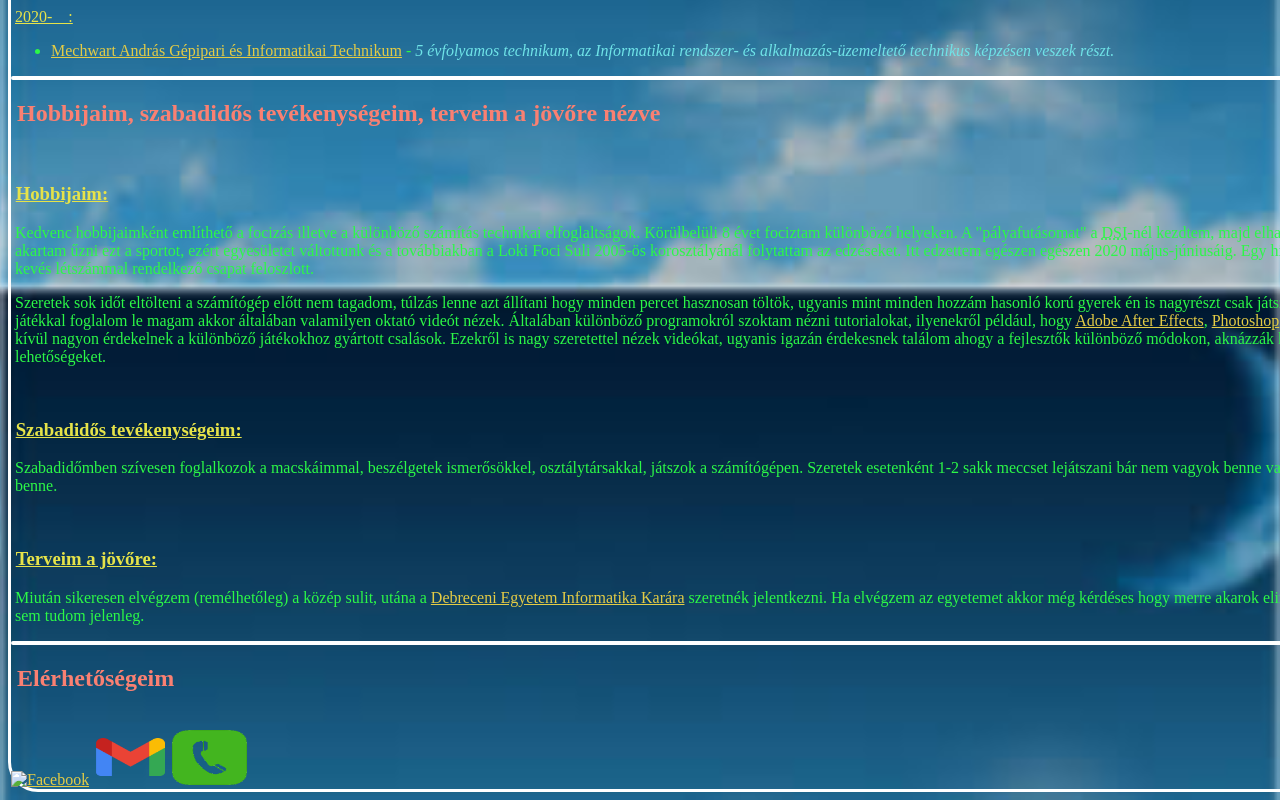
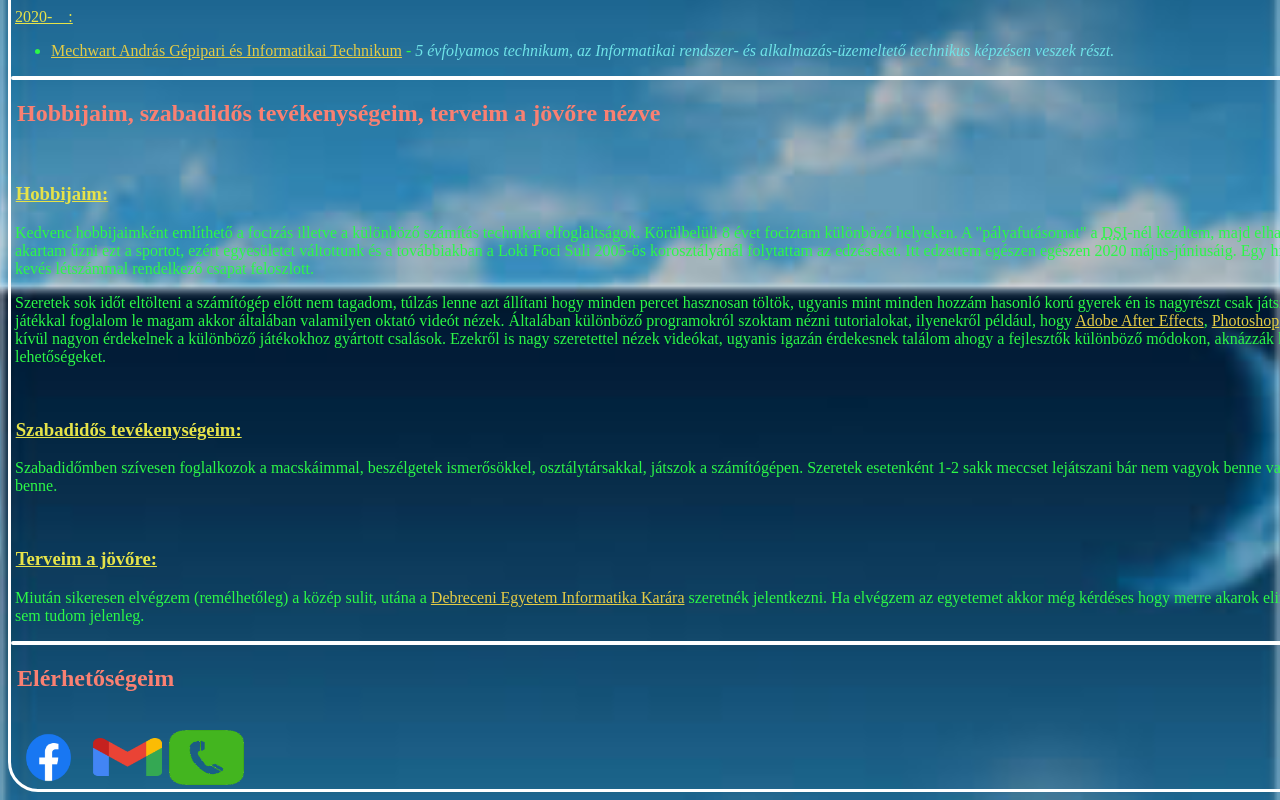
Before and after one commit to KonyaBenedek/oneletrajz, a plain HTML site: page index.html in a window 1280 px wide. Shown: the part 512-1312 px from the top of the page. Drawn offline with Linux system fonts and the light colour scheme; the site is published under a folder, as on GitHub Pages, so addresses that start at the root find nothing.

Commit message:
Javítottam a facebook logót

```diff
--- a/index.html
+++ b/index.html
@@ -83,7 +83,7 @@
     <hr>
     <h2> Elérhetőségeim</h2>
     <br>
-    <a href="https://www.facebook.com/konya.benedek"><img src="/Images/facebook.png" alt="Facebook"
+    <a href="https://www.facebook.com/konya.benedek"><img src="Images/facebook.png" alt="Facebook"
             style="height:55px; width: 75px;"></a> <a
         href="https://mail.google.com/mail/u/0/#inbox?compose=CllgCHrgDMhTHhcNMWwSqfvhPFsHvWXzTDjgnnXbRSvrVpFvqMKbCWLSdVMKMCFpjLxZncxtBsq"><img
             src="Images/gmail.png" style="height: 55px; width: 75px;"></a> <img src="Images/telefon.png"
--- a/stilus.css
+++ b/stilus.css
@@ -51,5 +51,4 @@ h2 {
 .mango {
     border: white solid;
     border-radius: 30px;
-
 }
```
